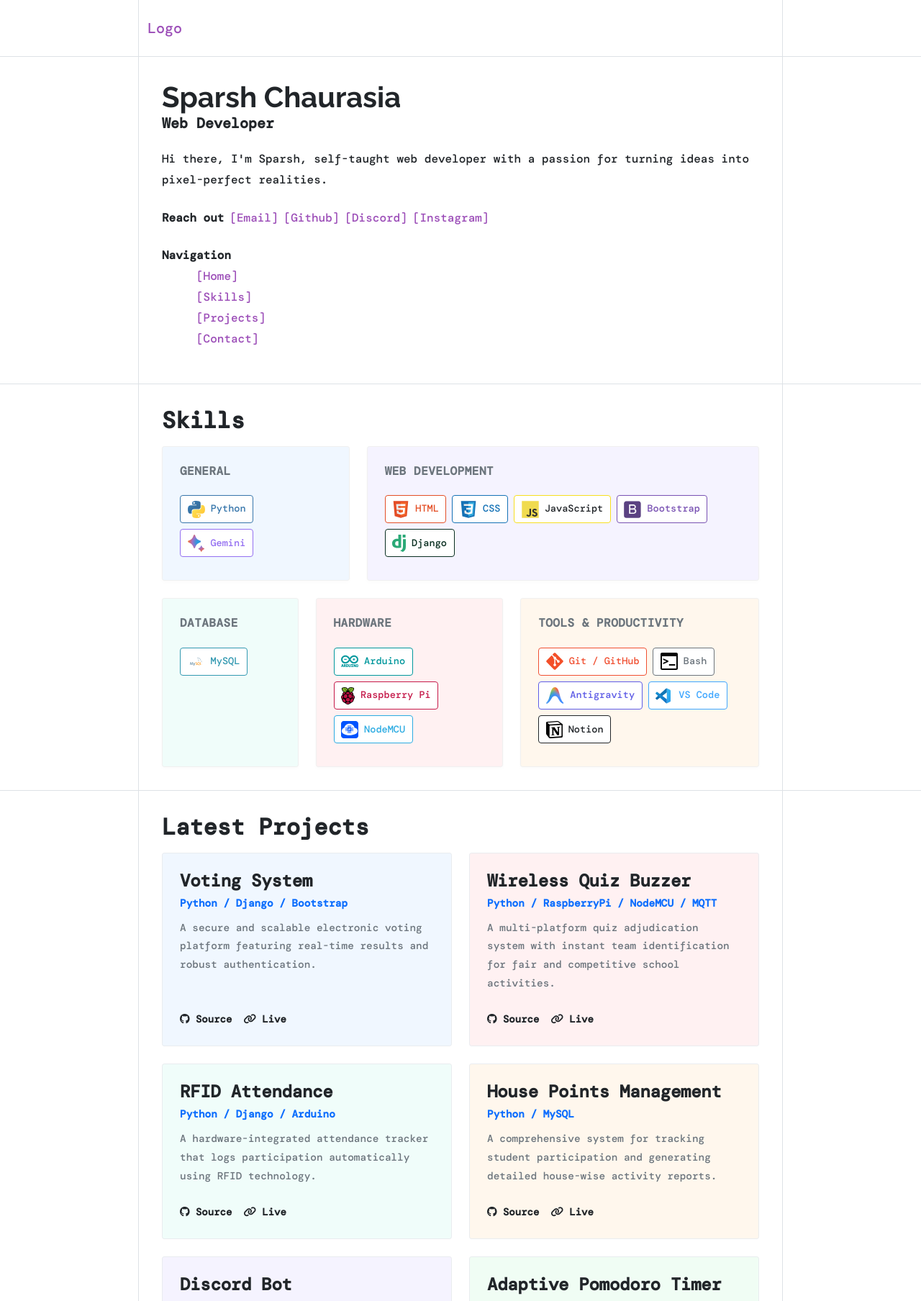
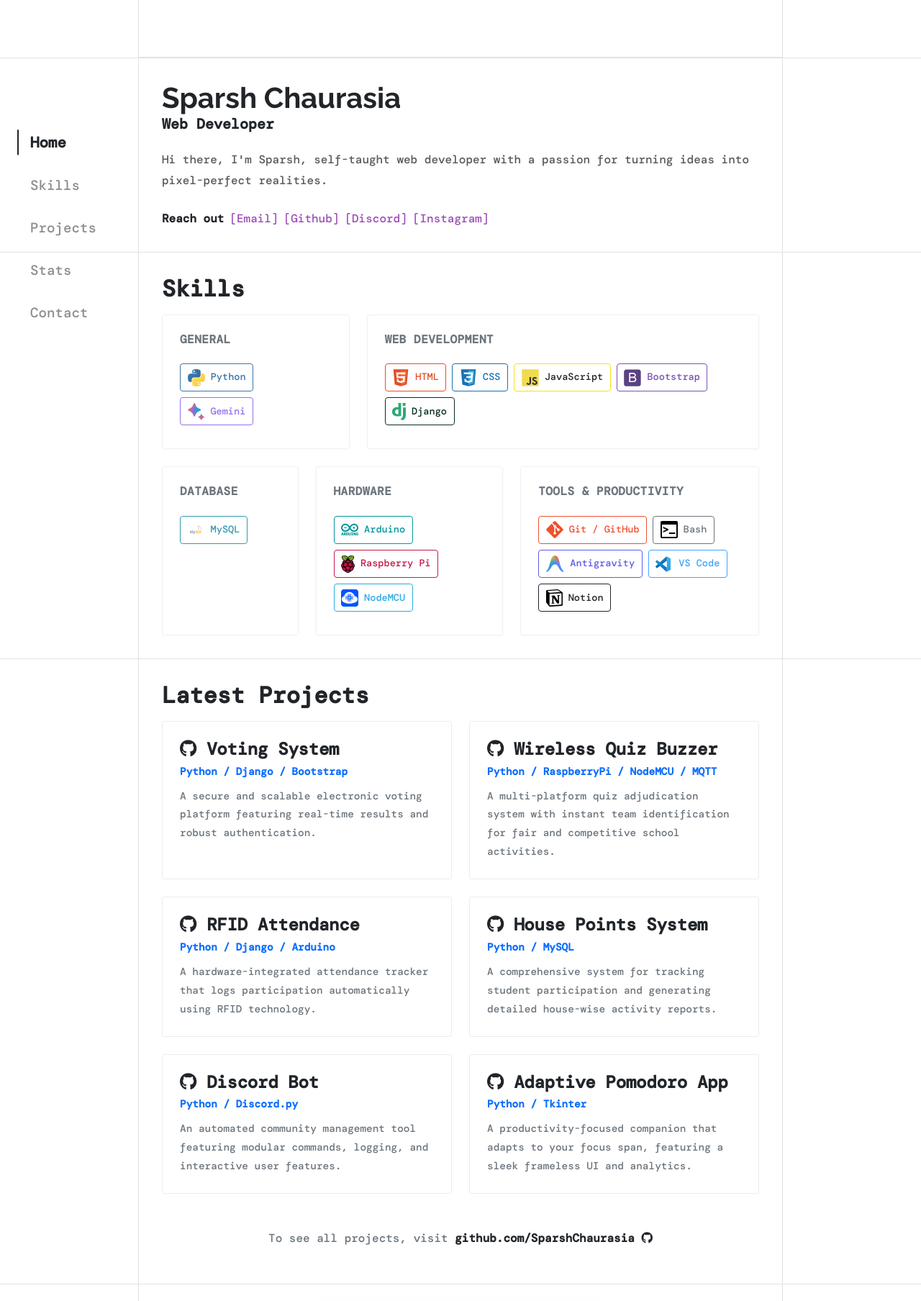
Before and after one commit to SparshChaurasia/PortfolioNew, a Django app: page / in a window 1280 px wide. Shown: the top 1808 px of the page at 72% size. Run offline with Django 4.2, Linux system fonts and the light colour scheme; grey boxes are pictures that could not be loaded.

Commit message:
improved portfolio design

```diff
--- a/static/css/style.css
+++ b/static/css/style.css
@@ -57,13 +57,13 @@
 
 /* Project Tile Styles (Book Inspiration) */
 .project-tile {
-    background-color: #fcfcfc;
+    background-color: #ffffff;
     transition: all 0.2s ease-in-out;
     border-color: #e9ecef !important;
 }
 
 .project-tile:hover {
-    background-color: #ffffff;
+    background-color: rgba(255, 255, 255, 0.4);
     transform: translateY(-2px);
     box-shadow: 0 4px 12px rgba(0, 0, 0, 0.05);
 }
@@ -141,7 +141,7 @@
 
 /* Category Card */
 .category-card {
-    background: #fdfdfd;
+    background: transparent;
     border: 1px solid #f0f0f0 !important;
     box-shadow: 0 2px 5px rgba(0, 0, 0, 0.02);
     transition: all 0.3s ease;
@@ -159,3 +159,102 @@
     text-transform: uppercase;
     color: #6c757d;
 }
+
+/* Hero section text opacity */
+#hero .section_wrapper h5,
+#hero .section_wrapper span,
+#hero .section_wrapper a {
+    opacity: 1;
+}
+
+#hero .section_wrapper p {
+    opacity: 0.75;
+}
+
+/* Side Navbar */
+.side-navbar {
+    position: fixed;
+    left: 4rem;
+    top: 40%;
+    transform: translateY(-50%);
+    z-index: 1000;
+}
+
+.nav-list {
+    list-style: none;
+    padding: 0;
+    margin: 0;
+}
+
+.nav-item {
+    margin-bottom: 0.5rem;
+}
+
+.nav-link {
+    display: flex;
+    align-items: center;
+    text-decoration: none !important;
+    color: #8e8e8e !important;
+    transition: all 0.3s ease;
+    padding: 0.5rem 0;
+}
+
+.nav-line {
+    width: 2px;
+    height: 35px;
+    background-color: transparent;
+    margin-right: 2rem;
+    transition: background-color 0.3s ease;
+}
+
+.nav-text {
+    font-size: 1.2rem;
+    font-weight: 500;
+    transition: all 0.3s ease;
+    font-family: var(--body-font);
+}
+
+.active-section .nav-line {
+    background-color: #212529;
+}
+
+.active-section .nav-text {
+    color: #212529 !important;
+    font-weight: 700;
+    font-size: 1.3rem;
+}
+
+.nav-link:hover .nav-text {
+    color: #212529 !important;
+}
+
+@media screen and (max-width: 1400px) {
+    .side-navbar {
+        left: 1.5rem;
+    }
+    .nav-line {
+        margin-right: 1rem;
+    }
+}
+
+@media screen and (max-width: 1100px) {
+    .side-navbar {
+        display: none;
+    }
+}
+
+/* GitHub Stats */
+.github-card {
+    transition: transform 0.3s ease;
+    filter: drop-shadow(0 4px 10px rgba(0,0,0,0.05));
+}
+
+.github-card:hover {
+    transform: translateY(-5px);
+}
+
+/* Header Spacer */
+.header-spacer {
+    height: 80px;
+    background-color: #ffffff;
+}
--- /dev/null
+++ b/static/js/main.js
@@ -0,0 +1,27 @@
+document.addEventListener('DOMContentLoaded', function() {
+    const navLinks = document.querySelectorAll('.side-navbar .nav-link');
+    const sections = document.querySelectorAll('.section');
+
+    function updateActiveSection() {
+        let currentSectionId = '';
+        const scrollPosition = window.scrollY + 200; // Offset for detection
+
+        sections.forEach(section => {
+            const sectionTop = section.offsetTop;
+            const sectionHeight = section.offsetHeight;
+            if (scrollPosition >= sectionTop && scrollPosition < sectionTop + sectionHeight) {
+                currentSectionId = section.getAttribute('id');
+            }
+        });
+
+        navLinks.forEach(link => {
+            link.classList.remove('active-section');
+            if (link.getAttribute('href') === `#${currentSectionId}`) {
+                link.classList.add('active-section');
+            }
+        });
+    }
+
+    window.addEventListener('scroll', updateActiveSection);
+    updateActiveSection(); // Initial check
+});
--- a/templates/bases/base.html
+++ b/templates/bases/base.html
@@ -28,12 +28,12 @@
     {% block javascript %}{% endblock javascript %}
 </head>
 <body class="body">
-    <header>
-        {% include 'includes/navbar.html' %}
-    </header>
+    <div class="header-spacer border-bottom border-1 section_margin border-start border-end"></div>
+    {% include 'includes/navbar.html' %}
     <main class="border-end border-start border-1 section_margin">
         {% block content %}{% endblock content %}
     </main>
     {% include 'includes/footer.html' %}
+    <script src="{% static 'js/main.js' %}"></script>
 </body>
 </html>
--- a/templates/includes/navbar.html
+++ b/templates/includes/navbar.html
@@ -1,27 +1,35 @@
 {% load static %}
-<nav class="navbar navbar-expand-lg p-0 border-bottom border-1">
-  <div class="container-fluid py-3 border-end border-start border-1 section_margin">
-    <a class="navbar-brand" href="#">Logo</a>
-    <button class="navbar-toggler" type="button" data-bs-toggle="collapse" data-bs-target="#navbarSupportedContent" aria-controls="navbarSupportedContent" aria-expanded="false" aria-label="Toggle navigation">
-      <span class="navbar-toggler-icon">
-        <i class="fa-solid fa-angle-down"></i>
-      </span>
-    </button>
-    <div class="collapse navbar-collapse" id="navbarSupportedContent">
-      <ul class="navbar-nav ms-auto mb-2 mb-lg-0">
-        {% comment %} <li class="nav-item mx-3">
-          <a class="nav-link active text-dark" target="_blank" aria-current="page" href="https://www.instagram.com/sparshchaurasia0021/"><i class="fa-brands fa-2x fa-instagram"></i></a>
-        </li>
-        <li class="nav-item mx-3">
-          <a class="nav-link text-dark" target="_blank" aria-current="page" href="https://discord.gg/Fh5CctFSXP"><i class="fa-brands fa-2x fa-discord"></i></a>
-        </li>
-        <li class="nav-item mx-3">
-          <a class="nav-link text-dark" target="_blank" href="mailto:sparshchaurasia0021@gmail.com"><i class="fa-solid fa-2x fa-envelope"></i></a>
-        </li>
-        <li class="nav-item mx-3">
-          <a class="nav-link text-dark" target="_blank" href="http://github.com/SparshChaurasia/"><i class="fa-brands fa-2x fa-github"></i></a>
-        </li> {% endcomment %}
-      </ul>
-    </div>
-  </div>
-</nav>
+<div class="side-navbar" id="side-navbar">
+  <ul class="nav-list">
+    <li class="nav-item">
+      <a class="nav-link active-section" href="#hero">
+        <span class="nav-line"></span>
+        <span class="nav-text">Home</span>
+      </a>
+    </li>
+    <li class="nav-item">
+      <a class="nav-link" href="#skills">
+        <span class="nav-line"></span>
+        <span class="nav-text">Skills</span>
+      </a>
+    </li>
+    <li class="nav-item">
+      <a class="nav-link" href="#projects">
+        <span class="nav-line"></span>
+        <span class="nav-text">Projects</span>
+      </a>
+    </li>
+    <li class="nav-item">
+      <a class="nav-link" href="#stats">
+        <span class="nav-line"></span>
+        <span class="nav-text">Stats</span>
+      </a>
+    </li>
+    <li class="nav-item">
+      <a class="nav-link" href="#contact">
+        <span class="nav-line"></span>
+        <span class="nav-text">Contact</span>
+      </a>
+    </li>
+  </ul>
+</div>
--- a/templates/index.html
+++ b/templates/index.html
@@ -7,8 +7,9 @@
 {% endblock stylesheets %}
 {% block content %}
 <div>
+    <span class="section-line position-absolute start-0 vw-100 border-bottom border-1"></span>
     <!-- Hero -->
-    <div class="section d-flex" id="#hero">
+    <div class="section d-flex" id="hero">
         <video class="video_bg" src="{% static "videos/" %}{% random_int 1 4 %}.mp4" autoplay muted loop>
         </video>
         <div class="section_wrapper">
@@ -21,14 +22,6 @@
                 <a class="ps-2" target="_blank" aria-current="page" href="https://discord.gg/Fh5CctFSXP">[Discord]</a>
                 <a class="ps-2" target="_blank" aria-current="page" href="https://www.instagram.com/sparshchaurasia0021/">[Instagram]</a>
             </div>
-            <div class="mt-4">
-                <span class="fw-bold">Navigation</span>
-                <ul class="ps-5" style="list-style-type: none;">
-                    <li><a href="#home">[Home]</a></li>
-                    <li><a href="#skills">[Skills]</a></li>
-                    <li><a href="#projects">[Projects]</a></li>
-                    <li><a href="#contact">[Contact]</a></li>
-                </ul>
             </div>
         </div>
     </div>
@@ -52,7 +45,7 @@
             <div class="row g-4">
                 <!-- General -->
                 <div class="col-lg-4">
-                    <div class="category-card p-4 border rounded-1 h-100" style="background-color: #f0f7ff;">
+                    <div class="category-card p-4 border rounded-1 h-100">
                         <h4 class="fw-bold mb-4">General</h4>
                         <div class="d-flex flex-wrap">
                             <div class="skill-badge" style="--accent-color: #3776AB;">
@@ -69,7 +62,7 @@
 
                 <!-- Web Development -->
                 <div class="col-lg-8">
-                    <div class="category-card p-4 border rounded-1 h-100" style="background-color: #f5f3ff;">
+                    <div class="category-card p-4 border rounded-1 h-100">
                         <h4 class="fw-bold mb-4">Web Development</h4>
                         <div class="d-flex flex-wrap">
                             <div class="skill-badge" style="--accent-color: #E34F26;">
@@ -98,7 +91,7 @@
 
                 <!-- Database -->
                 <div class="col-lg-3 col-md-6">
-                    <div class="category-card p-4 border rounded-1 h-100" style="background-color: #f0fdfa;">
+                    <div class="category-card p-4 border rounded-1 h-100">
                         <h4 class="fw-bold mb-4">Database</h4>
                         <div class="d-flex flex-wrap">
                             <div class="skill-badge" style="--accent-color: #3399B1;">
@@ -111,7 +104,7 @@
 
                 <!-- Hardware -->
                 <div class="col-lg-4 col-md-6">
-                    <div class="category-card p-4 border rounded-1 h-100" style="background-color: #fff1f2;">
+                    <div class="category-card p-4 border rounded-1 h-100">
                         <h4 class="fw-bold mb-4">Hardware</h4>
                         <div class="d-flex flex-wrap">
                             <div class="skill-badge" style="--accent-color: #00979C;">
@@ -132,7 +125,7 @@
 
                 <!-- Tools -->
                 <div class="col-lg-5">
-                    <div class="category-card p-4 border rounded-1 h-100" style="background-color: #fff7ed;">
+                    <div class="category-card p-4 border rounded-1 h-100">
                         <h4 class="fw-bold mb-4">Tools & Productivity</h4>
                         <div class="d-flex flex-wrap">
                             <div class="skill-badge" style="--accent-color: #F05032;">
@@ -161,6 +154,7 @@
             </div>
         </div>
     </div>
+
     <!-- Projects -->
     <span class="section-line position-absolute start-0 vw-100 border-bottom border-1"></span>
     <div class="section" id="projects">
@@ -170,96 +164,124 @@
                 <div class="row row-cols-1 row-cols-lg-2 g-4">
                     <!-- Project 1: Voting App -->
                     <div class="col">
-                        <div class="project-tile d-flex flex-column p-4 border rounded-1 h-100" style="background-color: #f0f7ff;">
+                        <div class="project-tile d-flex flex-column p-4 border rounded-1 h-100">
                             <div class="project-tile-content">
-                                <h4 class="fw-bold mb-1 project-tile-title">Voting System</h4>
+                                <h4 class="fw-bold mb-1 project-tile-title">
+                                    <a href="https://github.com/SparshChaurasia/VotingApp" target="_blank" class="text-decoration-none text-dark">
+                                        <i class="fa-brands fa-github"></i> Voting System
+                                    </a>
+                                </h4>
                                 <p class="mb-2 text-primary small fw-bold">Python / Django / Bootstrap</p>
-                                <p class="text-muted small mb-4">A secure and scalable electronic voting platform featuring real-time results and robust authentication.</p>
-                            </div>
-                            <div class="d-flex gap-3 mt-auto">
-                                <a href="https://github.com/SparshChaurasia/VotingApp" target="_blank" class="text-decoration-none text-dark small fw-bold"><i class="fa-brands fa-github"></i> Source</a>
-                                <a href="http://irps.pythonanywhere.com/" target="_blank" class="text-decoration-none text-dark small fw-bold"><i class="fa-solid fa-link"></i> Live</a>
+                                <p class="text-muted small mb-0">A secure and scalable electronic voting platform featuring real-time results and robust authentication.</p>
                             </div>
                         </div>
                     </div>
 
                     <!-- Project 2: Wireless Quiz Buzzer -->
                     <div class="col">
-                        <div class="project-tile d-flex flex-column p-4 border rounded-1 h-100" style="background-color: #fff1f2;">
+                        <div class="project-tile d-flex flex-column p-4 border rounded-1 h-100">
                             <div class="project-tile-content">
-                                <h4 class="fw-bold mb-1 project-tile-title">Wireless Quiz Buzzer</h4>
+                                <h4 class="fw-bold mb-1 project-tile-title">
+                                    <a href="https://github.com/SparshChaurasia/WirelessQuizBuzzerSystem" target="_blank" class="text-decoration-none text-dark">
+                                        <i class="fa-brands fa-github"></i> Wireless Quiz Buzzer
+                                    </a>
+                                </h4>
                                 <p class="mb-2 text-primary small fw-bold">Python / RaspberryPi / NodeMCU / MQTT</p>
-                                <p class="text-muted small mb-4">A multi-platform quiz adjudication system with instant team identification for fair and competitive school activities.</p>
-                            </div>
-                            <div class="d-flex gap-3 mt-auto">
-                                <a href="https://github.com/SparshChaurasia/WirelessQuizBuzzerSystem" target="_blank" class="text-decoration-none text-dark small fw-bold"><i class="fa-brands fa-github"></i> Source</a>
-                                <a href="#" target="_blank" class="text-decoration-none text-dark small fw-bold"><i class="fa-solid fa-link"></i> Live</a>
+                                <p class="text-muted small mb-0">A multi-platform quiz adjudication system with instant team identification for fair and competitive school activities.</p>
                             </div>
                         </div>
                     </div>
 
                     <!-- Project 3: RFID Attendance -->
                     <div class="col">
-                        <div class="project-tile d-flex flex-column p-4 border rounded-1 h-100" style="background-color: #f0fdfa;">
+                        <div class="project-tile d-flex flex-column p-4 border rounded-1 h-100">
                             <div class="project-tile-content">
-                                <h4 class="fw-bold mb-1 project-tile-title">RFID Attendance</h4>
+                                <h4 class="fw-bold mb-1 project-tile-title">
+                                    <a href="https://github.com/SparshChaurasia/RFIDAttendance" target="_blank" class="text-decoration-none text-dark">
+                                        <i class="fa-brands fa-github"></i> RFID Attendance
+                                    </a>
+                                </h4>
                                 <p class="mb-2 text-primary small fw-bold">Python / Django / Arduino</p>
-                                <p class="text-muted small mb-4">A hardware-integrated attendance tracker that logs participation automatically using RFID technology.</p>
-                            </div>
-                            <div class="d-flex gap-3 mt-auto">
-                                <a href="https://github.com/SparshChaurasia/RFIDAttendance" target="_blank" class="text-decoration-none text-dark small fw-bold"><i class="fa-brands fa-github"></i> Source</a>
-                                <a href="#" target="_blank" class="text-decoration-none text-dark small fw-bold"><i class="fa-solid fa-link"></i> Live</a>
+                                <p class="text-muted small mb-0">A hardware-integrated attendance tracker that logs participation automatically using RFID technology.</p>
                             </div>
                         </div>
                     </div>
 
                     <!-- Project 4: House Points Management -->
                     <div class="col">
-                        <div class="project-tile d-flex flex-column p-4 border rounded-1 h-100" style="background-color: #fff7ed;">
+                        <div class="project-tile d-flex flex-column p-4 border rounded-1 h-100">
                             <div class="project-tile-content">
-                                <h4 class="fw-bold mb-1 project-tile-title">House Points Management</h4>
+                                <h4 class="fw-bold mb-1 project-tile-title">
+                                    <a href="https://github.com/SparshChaurasia/HousePointsManagementSystem" target="_blank" class="text-decoration-none text-dark">
+                                        <i class="fa-brands fa-github"></i> House Points System
+                                    </a>
+                                </h4>
                                 <p class="mb-2 text-primary small fw-bold">Python / MySQL</p>
-                                <p class="text-muted small mb-4">A comprehensive system for tracking student participation and generating detailed house-wise activity reports.</p>
-                            </div>
-                            <div class="d-flex gap-3 mt-auto">
-                                <a href="https://github.com/SparshChaurasia/HousePointsManagementSystem" target="_blank" class="text-decoration-none text-dark small fw-bold"><i class="fa-brands fa-github"></i> Source</a>
-                                <a href="#" target="_blank" class="text-decoration-none text-dark small fw-bold"><i class="fa-solid fa-link"></i> Live</a>
+                                <p class="text-muted small mb-0">A comprehensive system for tracking student participation and generating detailed house-wise activity reports.</p>
                             </div>
                         </div>
                     </div>
 
                     <!-- Project 5: Discord Bot -->
                     <div class="col">
-                        <div class="project-tile d-flex flex-column p-4 border rounded-1 h-100" style="background-color: #f5f3ff;">
+                        <div class="project-tile d-flex flex-column p-4 border rounded-1 h-100">
                             <div class="project-tile-content">
-                                <h4 class="fw-bold mb-1 project-tile-title">Discord Bot</h4>
+                                <h4 class="fw-bold mb-1 project-tile-title">
+                                    <a href="https://github.com/SparshChaurasia/DiscordBot" target="_blank" class="text-decoration-none text-dark">
+                                        <i class="fa-brands fa-github"></i> Discord Bot
+                                    </a>
+                                </h4>
                                 <p class="mb-2 text-primary small fw-bold">Python / Discord.py</p>
-                                <p class="text-muted small mb-4">An automated community management tool featuring modular commands, logging, and interactive user features.</p>
-                            </div>
-                            <div class="d-flex gap-3 mt-auto">
-                                <a href="https://github.com/SparshChaurasia/DiscordBot" target="_blank" class="text-decoration-none text-dark small fw-bold"><i class="fa-brands fa-github"></i> Source</a>
-                                <a href="#" target="_blank" class="text-decoration-none text-dark small fw-bold"><i class="fa-solid fa-link"></i> Live</a>
+                                <p class="text-muted small mb-0">An automated community management tool featuring modular commands, logging, and interactive user features.</p>
                             </div>
                         </div>
                     </div>
 
                     <!-- Project 6: Adaptive Pomodoro Timer -->
                     <div class="col">
-                        <div class="project-tile d-flex flex-column p-4 border rounded-1 h-100" style="background-color: #f0fdf4;">
+                        <div class="project-tile d-flex flex-column p-4 border rounded-1 h-100">
                             <div class="project-tile-content">
-                                <h4 class="fw-bold mb-1 project-tile-title">Adaptive Pomodoro Timer</h4>
+                                <h4 class="fw-bold mb-1 project-tile-title">
+                                    <a href="https://github.com/SparshChaurasia/PomodoroApp" target="_blank" class="text-decoration-none text-dark">
+                                        <i class="fa-brands fa-github"></i> Adaptive Pomodoro App
+                                    </a>
+                                </h4>
                                 <p class="mb-2 text-primary small fw-bold">Python / Tkinter</p>
-                                <p class="text-muted small mb-4">A productivity-focused companion that adapts to your focus span, featuring a sleek frameless UI and analytics.</p>
-                            </div>
-                            <div class="d-flex gap-3 mt-auto">
-                                <a href="https://github.com/SparshChaurasia/PomodoroApp" target="_blank" class="text-decoration-none text-dark small fw-bold"><i class="fa-brands fa-github"></i> Source</a>
-                                <a href="#" target="_blank" class="text-decoration-none text-dark small fw-bold"><i class="fa-solid fa-link"></i> Live</a>
+                                <p class="text-muted small mb-0">A productivity-focused companion that adapts to your focus span, featuring a sleek frameless UI and analytics.</p>
                             </div>
                         </div>
                     </div>
                 </div>
                 <div class="text-center mt-5">
                     <p class="text-muted text-nowrap">To see all projects, visit <a href="https://github.com/SparshChaurasia/" target="_blank" class="text-decoration-none fw-bold text-dark">github.com/SparshChaurasia <i class="fa-brands fa-github"></i></a></p>
+                </div>
+            </div>
+        </div>
+    </div>
+    <!-- Coding Stats -->
+    <span class="section-line position-absolute start-0 vw-100 border-bottom border-1"></span>
+    <div class="section" id="stats">
+        <div class="section_wrapper">
+            <div class="row g-4 align-items-center justify-content-center">
+                <!-- HackerRank -->
+                <div class="col-lg-10 text-center mb-2">
+                    <img class="github-card" src="https://hackerrank-stats-card.netlify.app/api?username=SparshChaurasia&theme=transparent" alt="HackerRank Stats" style="max-width: 80%; height: auto;">
+                </div>
+                <!-- GitHub General Stats -->
+                <div class="col-lg-6 text-center">
+                    <img class="github-card w-100" src="https://github-readme-stats.vercel.app/api?username=SparshChaurasia&show_icons=true&theme=transparent&hide_border=true&title_color=212529&icon_color=212529&text_color=495057&bg_color=ffffff00" alt="Sparsh's GitHub Stats" style="max-width: 450px;">
+                </div>
+                <!-- Top Languages -->
+                <div class="col-lg-6 text-center">
+                    <img class="github-card w-100" src="https://github-readme-stats.vercel.app/api/top-langs/?username=SparshChaurasia&layout=compact&theme=transparent&hide_border=true&title_color=212529&text_color=495057&bg_color=ffffff00" alt="Sparsh's Top Languages" style="max-width: 350px;">
+                </div>
+                <!-- GitHub Streak -->
+                <div class="col-lg-6 text-center">
+                    <img class="github-card w-100" src="https://github-readme-streak-stats.herokuapp.com/?user=SparshChaurasia&theme=transparent&hide_border=true&stroke=212529&ring=212529&fire=212529&currStreakNum=212529&sideNums=212529&currStreakLabel=212529&sideLabels=212529&dates=495057" alt="GitHub Streak" style="max-width: 450px;">
+                </div>
+                <!-- Activity Graph -->
+                <div class="col-lg-10 text-center">
+                    <img class="github-card w-100" src="https://github-readme-activity-graph.vercel.app/graph?username=SparshChaurasia&theme=transparent&bg_color=ffffff00&color=212529&line=212529&point=212529&area=true&hide_border=true" alt="GitHub Activity Graph" style="max-width: 800px;">
                 </div>
             </div>
         </div>
```
